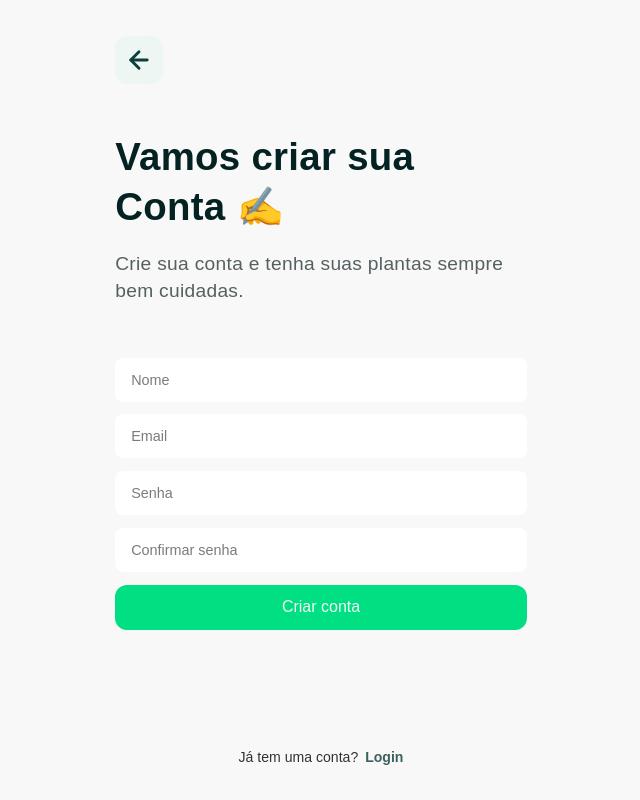
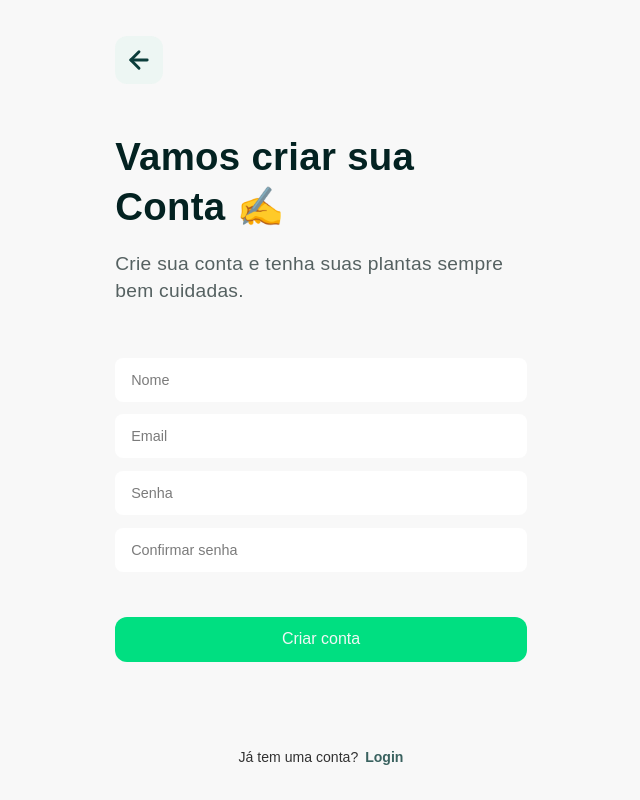
Before and after one commit to plant-ai-app/plant-ai-frontend, a React (Vite) app: page /register in a window 1280 px wide. Shown: the whole page, without its empty margins (319-959 px from the left). Built offline with nearby package versions, Linux system fonts and the light colour scheme; a web font is replaced by a local one.

Commit message:
♻️ :refactor: Pequena mudança no componente

```diff
--- a/src/components/forms/registerForm/RegisterForm.jsx
+++ b/src/components/forms/registerForm/RegisterForm.jsx
@@ -9,7 +9,7 @@ const RegisterForm = ({value, handleChange, onSubmit}) => {
         onSubmit()
     }
     return (
-        <form onSubmit={handleSubmit}>
+        <form className={styles.form_container} onSubmit={handleSubmit}>
             <Input
                 type="text"
                 text="Digite seu nome"
@@ -33,7 +33,7 @@ const RegisterForm = ({value, handleChange, onSubmit}) => {
                 text="Digite sua senha"
                 name="senha"
                 placeholder="Senha"
-                handleOnChange={handleChange}
+            handleOnChange={handleChange}
                 value={value.senha ? value.senha : ''}
                 required = {true}
             />
--- a/src/components/forms/registerForm/RegisterForm.module.css
+++ b/src/components/forms/registerForm/RegisterForm.module.css
@@ -0,0 +1,3 @@
+.form_container > button{
+    margin-top: 2rem;
+}
```
